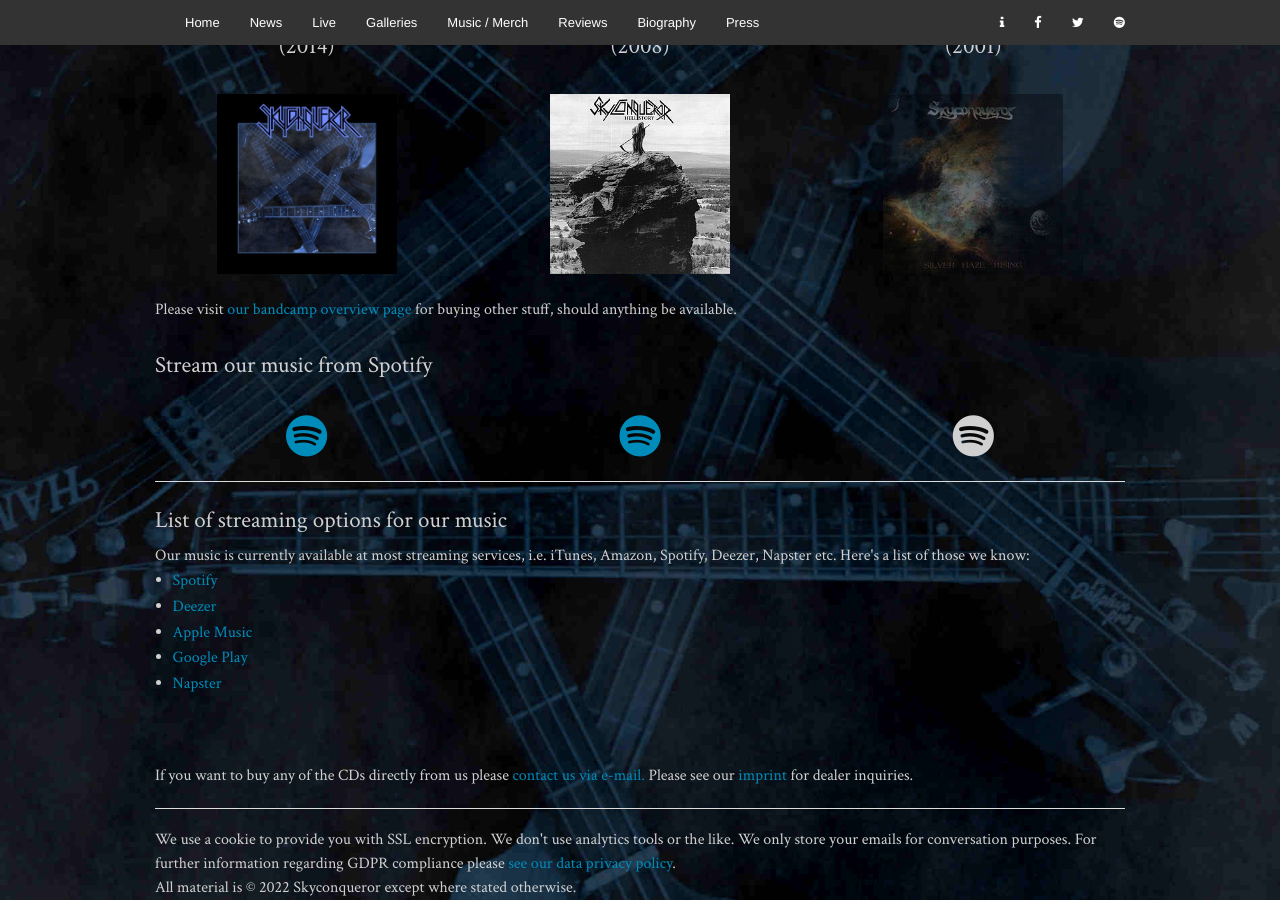
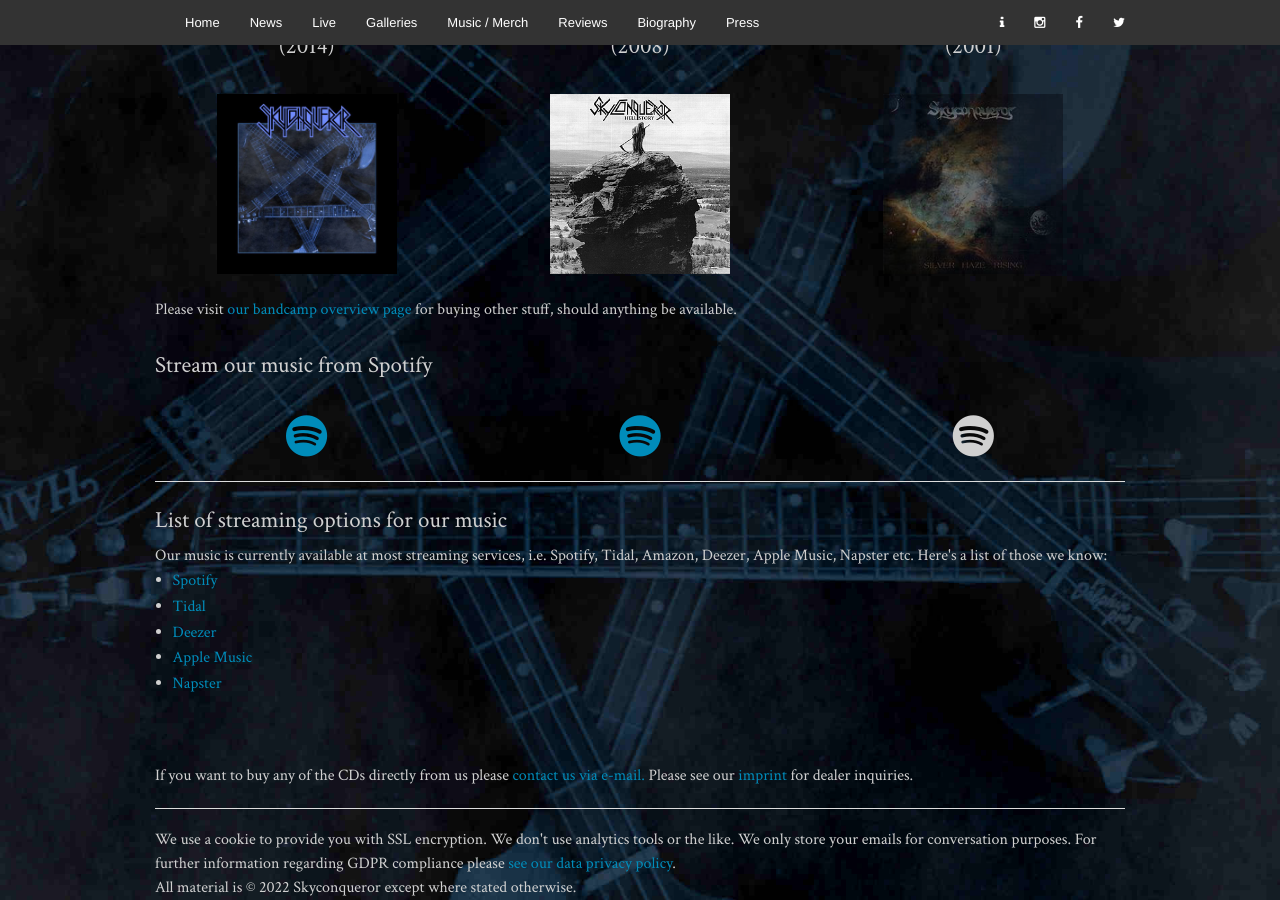
Before and after one commit to skyconqueror/skyconqueror.github.io, a Jekyll site: the page built from buy.html, in a window 1280 px wide and 900 px high, scrolled down 608 px. Built offline with Jekyll 4.4.1, drawn with Linux system fonts in a browser that asks for light colours.

Commit message:
Add Instagram link, add Tidal link, remove Google Play Music

```diff
--- a/_includes/navigation.html
+++ b/_includes/navigation.html
@@ -22,12 +22,12 @@
 
             <ul class="right">
                 <li><a href="{{ site.url }}/imprint.html" title="Imprint"><i class="fa fa-info"></i></a></li>
+                <li><a href="https://www.instagram.com/skyconqueror666/" rel="publisher" title="Instagram"><i
+                        class="fa fa-instagram"></i></a></li>
                 <li><a href="http://www.facebook.com/skyconqueror" title="Facebook"><i
                         class="fa fa-facebook"></i></a></li>
                 <li><a href="https://twitter.com/Skyconqueror666" title="Twitter"><i class="fa fa-twitter"></i></a>
                 </li>
-                <li><a href="https://open.spotify.com/artist/1JcPC8RDuVZFriAyCBKZVp" rel="publisher" title="Spotify"><i
-                        class="fa fa-spotify"></i></a></li>
             </ul>
 
         </section>
--- a/buy.html
+++ b/buy.html
@@ -73,12 +73,12 @@
 <div class="row">
     <div class="columns small-12 medium-12 large-12">
         <h4>List of streaming options for our music</h4>
-        Our music is currently available at most streaming services, i.e. iTunes, Amazon, Spotify, Deezer, Napster etc. Here's a list of those we know:
+        Our music is currently available at most streaming services, i.e. Spotify, Tidal, Amazon, Deezer, Apple Music, Napster etc. Here's a list of those we know:
         <ul>
             <li><a href="https://open.spotify.com/artist/1JcPC8RDuVZFriAyCBKZVp">Spotify</a></li>
+            <li><a href="https://listen.tidal.com/artist/5785807">Tidal</a></li>
             <li><a href="https://www.deezer.com/de/artist/6460191">Deezer</a></li>
             <li><a href="https://itunes.apple.com/us/artist/skyconqueror/891722894">Apple Music</a></li>
-            <li><a href="https://play.google.com/music/listen?hl=de#/artist//Skyconqueror">Google Play</a></li>
             <li><a href="https://de.napster.com/artist/skyconqueror">Napster</a></li>
 
         </ul>
```
